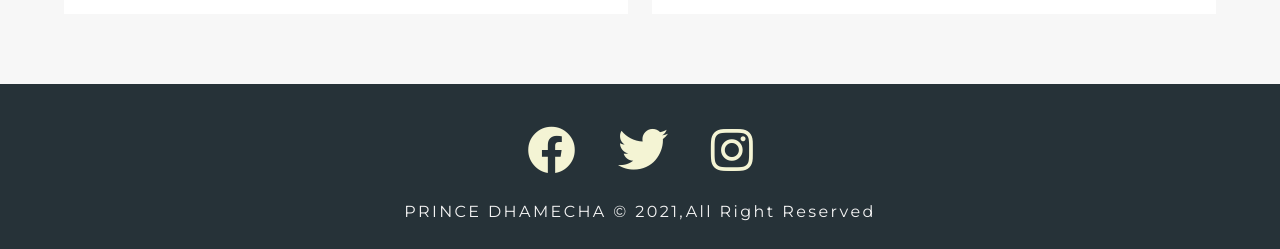
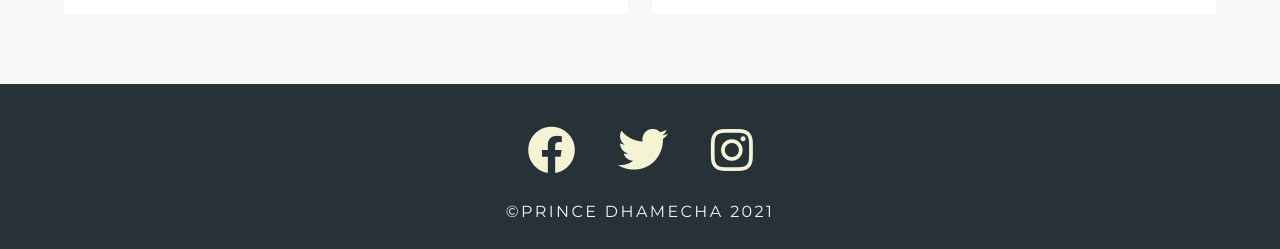
Before and after one commit to PRINCE-DHAMECHA/PERSONAL_WEBSITE, a plain HTML site: page index.html in a window 1280 px wide. Shown: the part 3496-3745 px from the top of the page. Drawn offline with Linux system fonts and the light colour scheme.

Commit message:
Update index.html

```diff
--- a/index.html
+++ b/index.html
@@ -163,7 +163,7 @@
             <i class="fab fa-twitter fa-5x text-light"></i>
             <a href="https://www.instagram.com/prince.dhamecha/"" target=_blank><i class="fab fa-instagram fa-3x text-light"></i></a>
         </div>
-        <p>PRINCE DHAMECHA &copy; 2021,All Right Reserved</p>
+        <p>&copyPRINCE DHAMECHA 2021</p>
     </footer>
 
 
```
